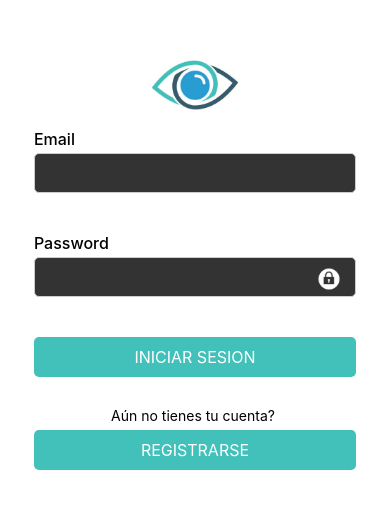
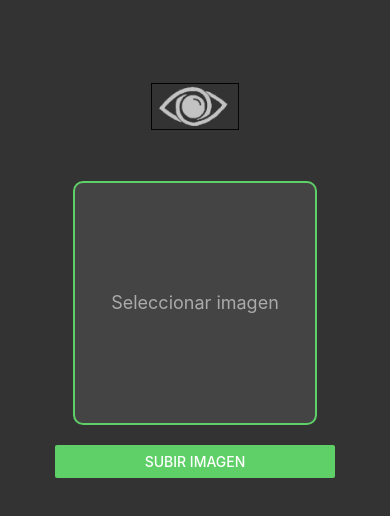
Before and after one commit to GianmarcoZodda/Brisa-React-Native, a React Native app: screen /SubirImagen in a window 390 px wide. Shown: the part 152-668 px from the top of the page. Built offline with nearby package versions, Linux system fonts and the light colour scheme.

Commit message:
Subir imagen Screen

```diff
--- a/App.js
+++ b/App.js
@@ -1,5 +1,7 @@
 import LoginScreen from "./presentation/screens/LoginScreen";
 import RegisterScreen from "./presentation/screens/RegisterScreen";
+import SubirScreen from "./presentation/screens/SubirImagenScreen";
+
 import { createNativeStackNavigator } from '@react-navigation/native-stack';
 import { NavigationContainer } from '@react-navigation/native';
 import { ThemeProvider } from './data/ThemeContext'
@@ -19,6 +21,7 @@ export default function App() {
         <Stack.Navigator initialRouteName="Login" screenOptions={{ headerShown: false }}>
         <Stack.Screen name="Login" component={withThemeContainer(LoginScreen)} />
         <Stack.Screen name="Register" component={withThemeContainer(RegisterScreen)} />
+        <Stack.Screen name="SubirImagen" component={withThemeContainer(SubirScreen)} />
         <Stack.Screen
             name="Main"
             component={BottomTabNavigator}
--- a/presentation/screens/ProfileScreen.js
+++ b/presentation/screens/ProfileScreen.js
@@ -14,7 +14,7 @@ const ProfileScreen = () => {
   const navigation = useNavigation();
 
   const subirImagen = () => {
-    navigation.navigate("Login");
+    navigation.navigate("SubirImagen");
   };
 
   const handleLogout = () => {
--- /dev/null
+++ b/presentation/screens/SubirImagenScreen.js
@@ -0,0 +1,86 @@
+import React, { useState } from 'react';
+import { View, Text, Button, Image, StyleSheet, Alert, TouchableOpacity } from 'react-native';
+import * as ImagePicker from 'expo-image-picker';
+import { useNavigation } from '@react-navigation/native';
+import logoTransp from '../../assets/logoTransparente.png';
+
+const SubirImagenScreen = () => {
+  const navigation = useNavigation();
+  const [imagen, setImagen] = useState(null);
+
+  const elegirImagen = async () => {
+    let result = await ImagePicker.launchImageLibraryAsync({
+      mediaTypes: ImagePicker.MediaTypeOptions.Images,
+      allowsEditing: true,
+      aspect: [1, 1],
+      quality: 1,
+    });
+
+    if (!result.canceled) {
+      setImagen(result.assets[0].uri);
+    } else {
+      Alert.alert("Selección cancelada", "No se seleccionó ninguna imagen.");
+    }
+  };
+
+  const subirImagen = () => {
+    navigation.navigate("Main");
+  }
+
+  return (
+    <View style={styles.container}>
+      <Image source={logoTransp} style={styles.logo} resizeMode="contain" />
+      <TouchableOpacity style={styles.imagePlaceholder} onPress={elegirImagen}>
+        {imagen ? (
+          <Image source={{ uri: imagen }} style={styles.image} />
+        ) : (
+          <Text style={styles.placeholderText}>Seleccionar imagen</Text>
+        )}
+      </TouchableOpacity>
+      <View style={styles.buttonContainer}>
+        <Button title="Subir Imagen" color="#5FD068" onPress={subirImagen} />
+      </View>
+    </View>
+  );
+};
+
+const styles = StyleSheet.create({
+  container: {
+    flex: 1,
+    backgroundColor: '#333',
+    alignItems: 'center',
+    padding: 20,
+    justifyContent: 'center',
+  },
+  logo: {
+    width: 88,
+    height: 88,
+    marginBottom: 30,
+    alignSelf: 'center',
+  },
+  imagePlaceholder: {
+    width: 244,
+    height: 244,
+    borderRadius: 10,
+    borderColor: '#5FD068',
+    borderWidth: 2,
+    alignItems: 'center',
+    justifyContent: 'center',
+    backgroundColor: '#444',
+  },
+  placeholderText: {
+    color: '#aaa',
+    fontSize: 18,
+  },
+  image: {
+    width: 244,
+    height: 244,
+    borderRadius: 10,
+  },
+  buttonContainer: {
+    marginTop: 20,
+    width: '80%',
+  },
+});
+
+export default SubirImagenScreen;
```
